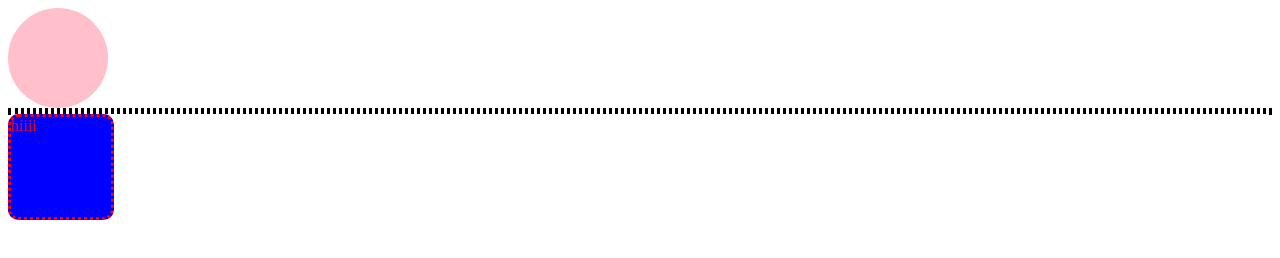
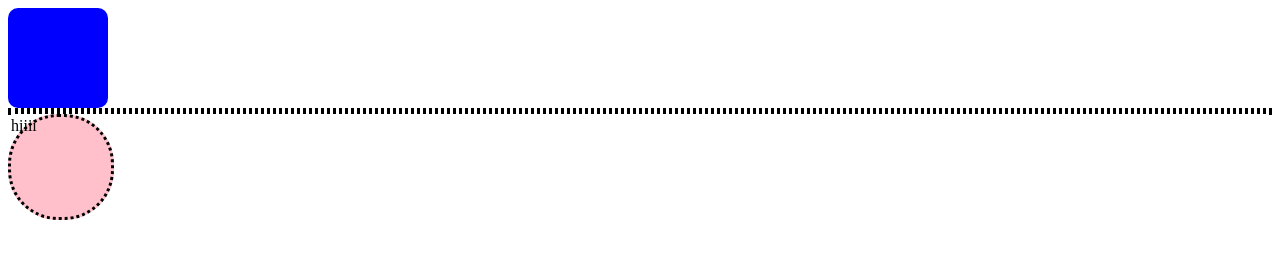
Before and after one commit to shubhamhindal/html-css, a plain HTML site: page id_class.html in a window 1280 px wide. Drawn offline with Linux system fonts and the light colour scheme.

Commit message:
id amd class some modification

```diff
--- a/id_class.html
+++ b/id_class.html
@@ -17,16 +17,16 @@
              }
              #shubham
              {
-                border-radius: 50px;
                 width: 100px;
                 height: 100px;
+                border-radius: 50px;
                 background-color: pink;
              }
         </style>
         </head>
         <body>
-            <div id="shubham"></div>
+            <div id="circle"></div>
             <div class="circle2"></div>
-            <div id="circle" class="circle2"> hiiii</div>
+            <div id="shubham" class="circle2"> hiiii</div>
         </body>
 </html>
```
